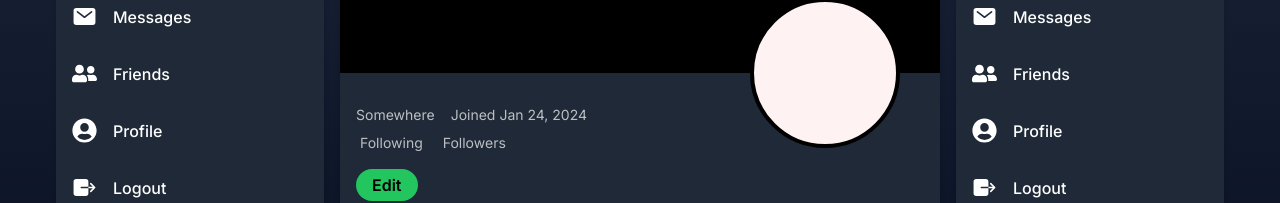
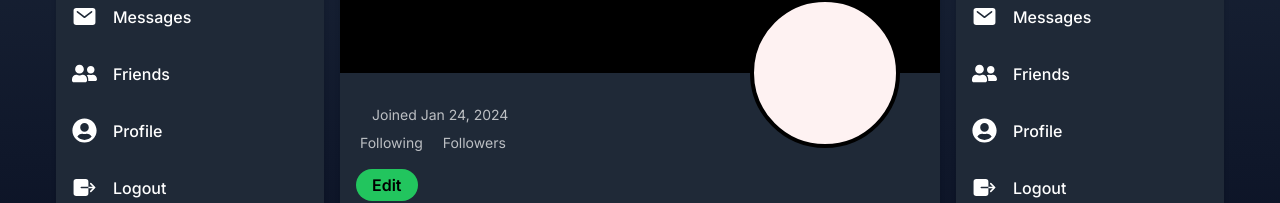
Before and after one commit to hellofromiqbal/nexus, a Next.js app: page /dashboard/profile/1 in a window 1280 px wide. Shown: the part 239-442 px from the top of the page. Built offline with nearby package versions, Linux system fonts and the light colour scheme; no server answers; the database is empty.

Commit message:
fix main profile

```diff
--- a/src/app/components/MainProfile/MainProfile.jsx
+++ b/src/app/components/MainProfile/MainProfile.jsx
@@ -40,7 +40,7 @@ const MainProfile = () => {
         {showPosts === 'posts' ?
           <PostList list={currentVisitedUser?.posts}/>
           :
-          <PostList list={currentVisitedUser?.likes}/>
+          <PostList list={currentVisitedUser?.likedPosts}/>
         }
       </div>
     </>
--- a/src/app/components/ProfileDetails/ProfileDetails.jsx
+++ b/src/app/components/ProfileDetails/ProfileDetails.jsx
@@ -20,7 +20,7 @@ const ProfileDetails = ({ details }) => {
           </div>
           <p className='text-white'>{details?.bio}</p>
           <div className='flex gap-4'>
-            <p className='text-sm text-white text-opacity-70'>Somewhere</p>
+            <p className='text-sm text-white text-opacity-70'>{details?.location}</p>
             <p className='text-sm text-white text-opacity-70'>Joined {joinedDate(details?.createdAt)}</p>
           </div>
           <div className='flex gap-4'>
```
